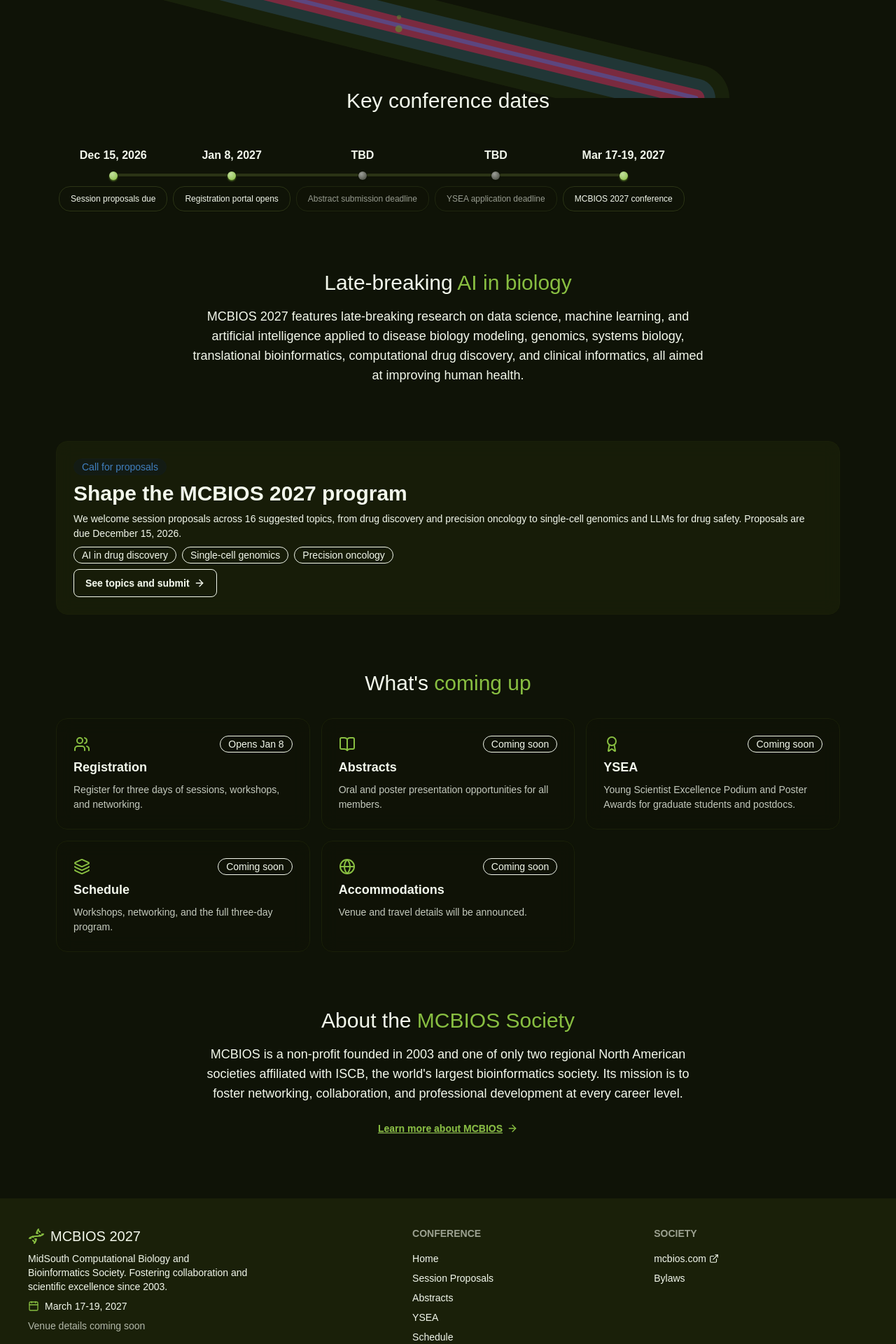
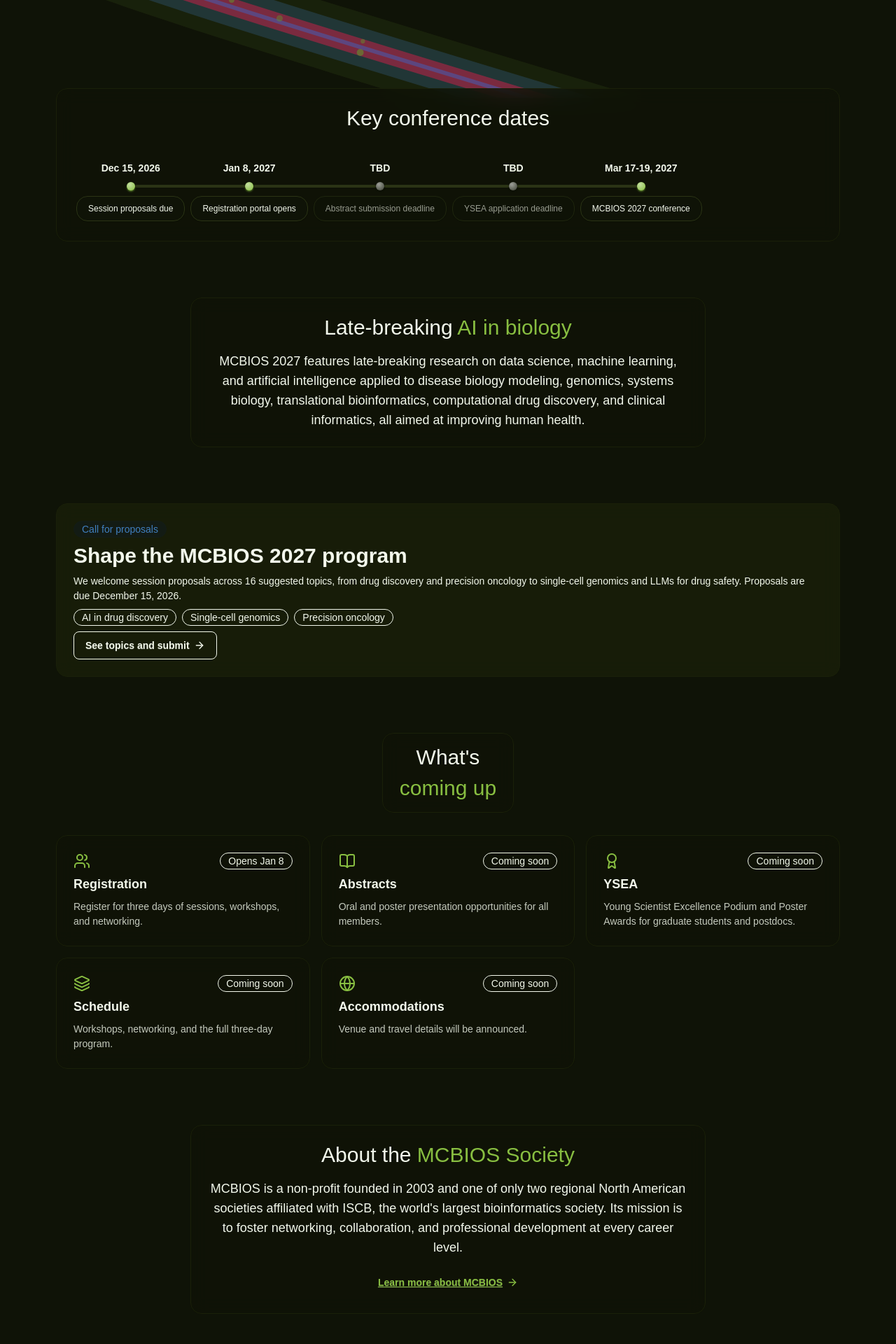
Before and after one commit to Guysnacho/mcbios, a Next.js app: page / in a window 1280 px wide. Shown: the part 660-2580 px from the top of the page at 70% size. Built offline with nearby package versions, Linux system fonts and the light colour scheme; a web font is replaced by a local one.

Commit message:
make text readable, clean up vein

```diff
--- a/src/app/page.tsx
+++ b/src/app/page.tsx
@@ -86,7 +86,9 @@ export default function Home() {
       </section>
 
       {/* Key dates */}
-      <section className="mx-auto max-w-6xl px-4 space-y-8">
+      <section className="mx-auto max-w-6xl px-4">
+        <div className="card card-border bg-base-100/80 backdrop-blur-md">
+          <div className="card-body space-y-4">
             <h2 className="text-3xl text-center">Key conference dates</h2>
             <ul className="timeline timeline-vertical lg:timeline-horizontal">
               {KEY_DATES.map((d, i) => (
@@ -107,20 +109,26 @@ export default function Home() {
                 </li>
               ))}
             </ul>
+          </div>
+        </div>
       </section>
 
       {/* About the theme */}
-      <section className="mx-auto max-w-3xl px-4 space-y-4 text-center">
+      <section className="mx-auto max-w-3xl px-4">
+        <div className="card card-border bg-base-100/80 backdrop-blur-md">
+          <div className="card-body items-center space-y-2 text-center">
             <h2 className="text-3xl">
               Late-breaking <span className="text-primary">AI in biology</span>
             </h2>
             <p className="text-lg">
-          MCBIOS 2027 features late-breaking research on data science, machine
-          learning, and artificial intelligence applied to disease biology
-          modeling, genomics, systems biology, translational bioinformatics,
-          computational drug discovery, and clinical informatics, all aimed at
-          improving human health.
+              MCBIOS 2027 features late-breaking research on data science,
+              machine learning, and artificial intelligence applied to disease
+              biology modeling, genomics, systems biology, translational
+              bioinformatics, computational drug discovery, and clinical
+              informatics, all aimed at improving human health.
             </p>
+          </div>
+        </div>
       </section>
 
       {/* Call for session proposals */}
@@ -154,9 +162,11 @@ export default function Home() {
 
       {/* Coming up */}
       <section className="mx-auto max-w-6xl px-4 space-y-8">
-        <h2 className="text-3xl text-center">
+        <div className="card card-border bg-base-100/80 backdrop-blur-md mx-auto w-fit">
+          <h2 className="card-body py-4 text-3xl text-center">
             What&apos;s <span className="text-primary">coming up</span>
           </h2>
+        </div>
         <div className="grid gap-4 sm:grid-cols-2 lg:grid-cols-3">
           {COMING_UP.map(({ href, title, badge, desc, Icon }) => (
             <Link
@@ -178,19 +188,24 @@ export default function Home() {
       </section>
 
       {/* About MCBIOS */}
-      <section className="mx-auto max-w-3xl px-4 space-y-4 text-center">
+      <section className="mx-auto max-w-3xl px-4">
+        <div className="card card-border bg-base-100/80 backdrop-blur-md">
+          <div className="card-body items-center space-y-2 text-center">
             <h2 className="text-3xl">
               About the <span className="text-primary">MCBIOS Society</span>
             </h2>
             <p className="text-lg">
-          MCBIOS is a non-profit founded in 2003 and one of only two regional
-          North American societies affiliated with ISCB, the world&apos;s
-          largest bioinformatics society. Its mission is to foster networking,
-          collaboration, and professional development at every career level.
+              MCBIOS is a non-profit founded in 2003 and one of only two
+              regional North American societies affiliated with ISCB, the
+              world&apos;s largest bioinformatics society. Its mission is to
+              foster networking, collaboration, and professional development at
+              every career level.
             </p>
             <Link href="/about" className="btn btn-link">
               Learn more about MCBIOS <ArrowRight className="size-4" />
             </Link>
+          </div>
+        </div>
       </section>
     </div>
   );
--- a/src/components/VeinBackground.tsx
+++ b/src/components/VeinBackground.tsx
@@ -32,33 +32,28 @@ export function VeinBackground() {
       opacity: 0.4 + Math.random() * 0.5,
     }));
 
+    // A smooth, meandering path: layered sine waves give long lazy bends
+    // plus a tighter secondary wiggle, with slight horizontal drift of the
+    // path in y so the bends feel organic rather than mechanical.
     const pointAt = (t: number, w: number, h: number) => {
-      const pts = [
-        { x: w * 0.82, y: 0 },
-        { x: w * 0.18, y: h * 0.25 },
-        { x: w * 0.85, y: h * 0.5 },
-        { x: w * 0.15, y: h * 0.75 },
-        { x: w * 0.78, y: h },
-      ];
-      const seg = pts.length - 1;
-      const s = Math.min(t, 0.9999) * seg;
-      const i = Math.floor(s);
-      const f = s - i;
-      return {
-        x: pts[i].x + (pts[i + 1].x - pts[i].x) * f,
-        y: pts[i].y + (pts[i + 1].y - pts[i].y) * f,
-      };
+      // Slow, wide S-curve (about one bend per screen height). The amplitude
+      // exceeds half the width so it sweeps off the edges and back.
+      const x =
+        w * 0.5 +
+        w * 0.55 * Math.sin(t * Math.PI * 2 * 0.9 + step * 0.5) +
+        w * 0.08 * Math.sin(t * Math.PI * 2 * 1.7 - step * 0.7 + 1.3);
+      const y = h * (-0.05 + 1.1 * t);
+      return { x, y };
     };
 
     const draw = () => {
       const { width: w, height: h } = canvas;
       ctx.clearRect(0, 0, w, h);
 
-      const spine = Array.from({ length: 61 }, (_, i) => {
-        const t = i / 60;
-        const p = pointAt(t, w, h);
-        return { x: p.x + Math.sin(step + t * 10) * 10, y: p.y };
-      });
+      const SAMPLES = 160;
+      const spine = Array.from({ length: SAMPLES + 1 }, (_, i) =>
+        pointAt(i / SAMPLES, w, h),
+      );
 
       const stroke = (width: number, color: string) => {
         ctx.beginPath();
```
Lines whose indentation alone changed are shown as unchanged.
